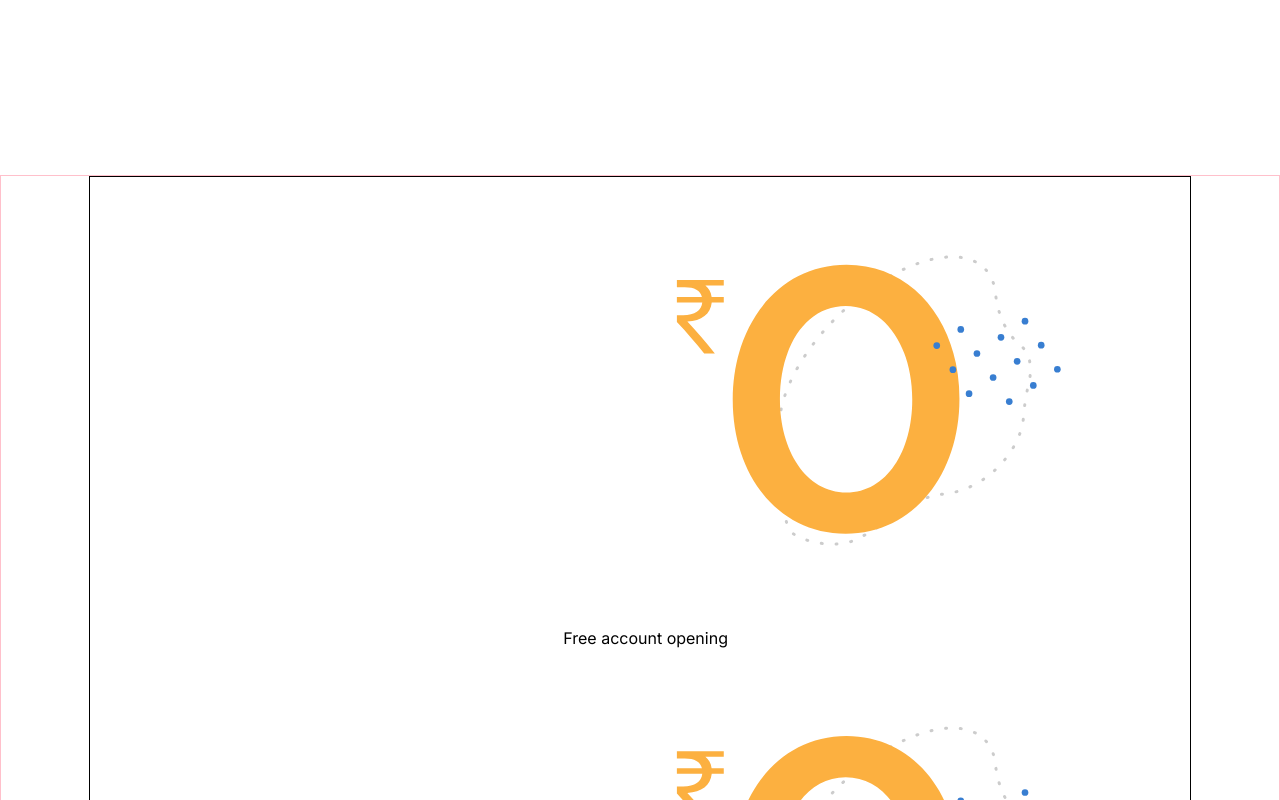
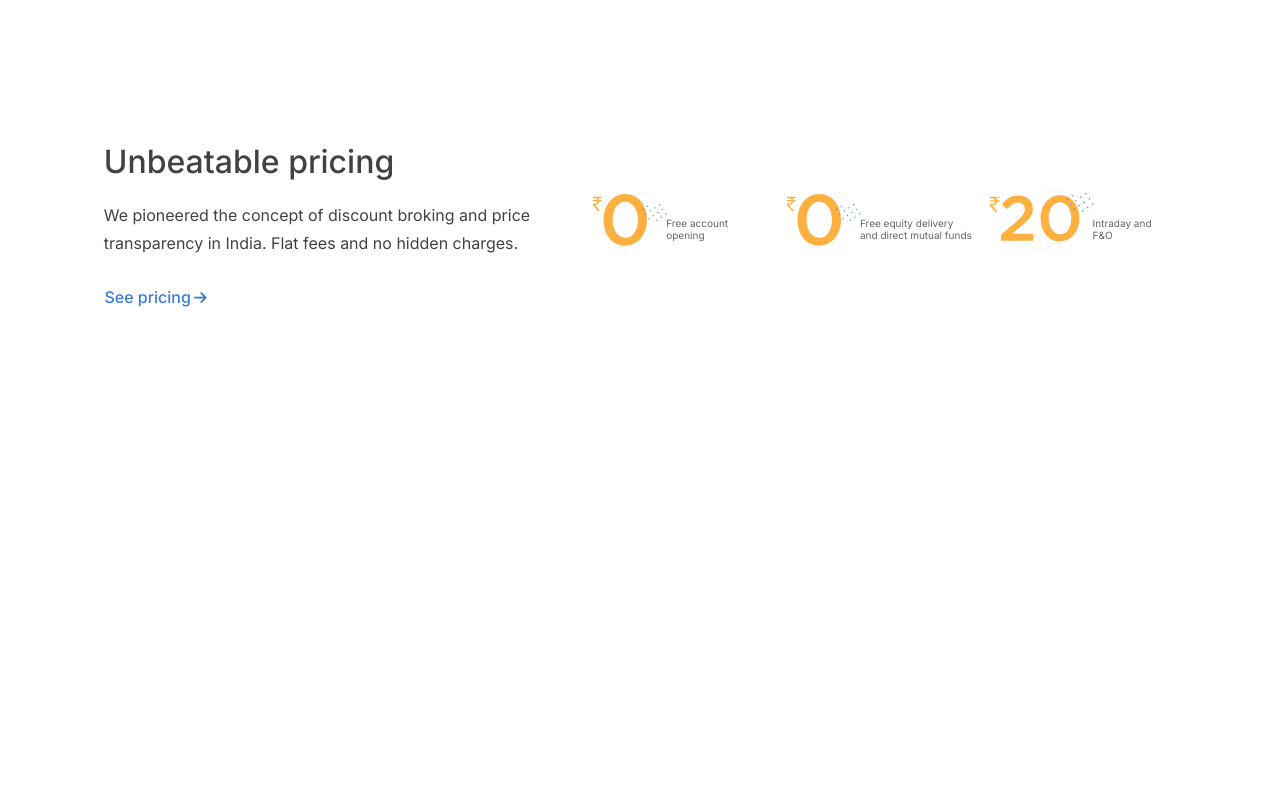
Before and after one commit to Krishn-10/Zerodha, a plain HTML site: page index.html in a window 1280 px wide. Shown: the part 1680-2480 px from the top of the page. After the commit the page ends 2127 px from the top, so only its background shows below. Drawn offline with Linux system fonts and the light colour scheme.

Commit message:
completed pricing section

```diff
--- a/index.html
+++ b/index.html
@@ -185,15 +185,20 @@
                 <div class="pricing-images-container">
                   <div class="pricing-image">
                     <img src="zero.svg" alt="">
-                    <p>Free account opening</p>
+                    <p>Free account
+                      <br>
+                       opening</p>
                   </div>
                   <div class="pricing-image">
                     <img src="zero2.svg" alt="">
-                    <p>Free equity delivery and direct mutual funds</p>
+                    <p>Free equity delivery
+                      <br>and direct mutual funds</p>
                   </div>
-                  <div class="pricing-image">
+                  <div class="pricing-image intraday">
                     <img src="twenty.svg" alt="">
-                    <p>Intraday and F&O</p>
+                    <p>Intraday and
+                      <br>
+                       F&O</p>
                   </div>
                 </div>
               </div>
--- a/style.css
+++ b/style.css
@@ -1,22 +1,26 @@
-*{
+* {
   margin: 0;
   padding: 0;
   font-family: "Inter", sans-serif;
   font-optical-sizing: auto;
 }
-.parent{
+
+.parent {
   width: 100%;
 }
-li{
+
+li {
   list-style-type: none;
 }
-body{
+
+body {
   display: flex;
   justify-content: center;
   min-width: 350px;
   /* line-height: 1.7; */
 }
-.nav{
+
+.nav {
   width: 100%;
   height: 4.5rem;
   box-sizing: border-box;
@@ -30,7 +34,7 @@ body{
   background-color: white;
 }
 
-.container{
+.container {
   width: 100%;
   height: 100%;
   padding: 0 5rem 0 5rem;
@@ -41,18 +45,18 @@ body{
   /* z-index: 10; */
 }
 
-.logo-container{
+.logo-container {
   width: 30%;
   /* text-align: center; */
 }
 
-.logo-container>a>img{
+.logo-container>a>img {
   width: 40%;
   height: 17px;
   /* height: 40%; */
 }
 
-.field-container{
+.field-container {
   height: 100%;
   width: 45%;
   display: flex;
@@ -63,23 +67,27 @@ body{
   /* opacity: 0.6; */
   /* font-weight: ; */
 }
-.field>a{
+
+.field>a {
   opacity: 0.6;
 }
 
-.field>a:hover , .utilities>ul>li>a:hover, .updates>ul>li>a:hover{
+.field>a:hover,
+.utilities>ul>li>a:hover,
+.updates>ul>li>a:hover {
   color: blue;
 }
 
-a{
+a {
   color: black;
   text-decoration: none;
 }
-.fa-solid{
+
+.fa-solid {
   font-size: large;
 }
 
-.nav-menu-container{
+.nav-menu-container {
   position: absolute;
   height: 60%;
   min-width: 700px;
@@ -90,89 +98,107 @@ a{
   top: 4.4rem;
   right: 4.7rem;
   background-color: white;
-  visibility:hidden;
+  visibility: hidden;
 }
+
 /* .fa-solid:click .nav-menu-container{
   visibility: visible;
 } */
-.menu-header{
+.menu-header {
   height: 40%;
   display: flex;
 
 }
-.menu-header-item{
+
+.menu-header-item {
   width: 25%;
   text-align: center;
   padding: 1rem 0 0 0;
 }
-.menu-header-item h4{
+
+.menu-header-item h4 {
   margin: 0.3rem 0 0.5rem 0;
   /* font-size: small; */
   font-weight: 600;
   opacity: 0.7;
 }
-.menu-header-item p{
+
+.menu-header-item p {
   margin: 0.3rem 0 0.5rem 0;
   font-size: smaller;
   font-weight: 500;
   opacity: 0.6;
 }
-.menu-header-item img{
+
+.menu-header-item img {
   max-height: 50px;
   max-width: 100%;
   /* opacity: 0.8; */
 }
 
-.menu-header-item>img:hover{
+.menu-header-item>img:hover {
   opacity: 1;
 }
-.menu-footer{
+
+.menu-footer {
   height: 60%;
   display: flex;
   width: 100%;
   justify-content: space-between;
   background-color: rgb(250, 250, 250);
 }
-.menu-footer-item1{
+
+.menu-footer-item1 {
   height: 60%;
   display: flex;
   width: 58%;
   height: 100%;
   justify-content: space-between;
 }
-.utilities, .updates{
+
+.utilities,
+.updates {
   width: 45%;
   height: 100%;
   /* text-align: ; */
 }
-.utilities h3, .updates h3{
+
+.utilities h3,
+.updates h3 {
   /* text-align: center; */
   margin: 1.5rem 0 1rem 1.5rem;
   opacity: 0.7;
 
 }
- .menu-footer-item2 h3{
+
+.menu-footer-item2 h3 {
   margin: 1.5rem 0 0.8rem 1.5rem;
   opacity: 0.7;
- }
-.utilities ul li, .updates ul li{
+}
+
+.utilities ul li,
+.updates ul li {
   /* text-align: center; */
   margin: 1rem 0 0 1.5rem;
   opacity: 0.8;
 }
-.menu-footer-item2{
+
+.menu-footer-item2 {
   width: 37%;
   height: 100%;
 }
-.menu-footer-item2{
+
+.menu-footer-item2 {
   display: flex;
   flex-direction: column;
 }
-.menu-footer-item2-1{
+
+.menu-footer-item2-1 {
   height: 30%;
 
 }
-.menu-footer-item2-2{
+
+.menu-footer-item2-2 {
   width: 50%;
   height: 70%;
   display: flex;
@@ -181,23 +207,28 @@ a{
   /* padding-top: 1.5rem; */
   /* align-items: center; */
 }
-.menu-footer-item2 p{
+
+.menu-footer-item2 p {
   margin-top: 1rem;
   opacity: 0.7;
 }
-.image-1 img{
+
+.image-1 img {
   max-height: 45px;
 }
-.image-2 img{
+
+.image-2 img {
   max-height: 30px;
   margin-top: 0.4rem;
 }
-.image-1{
+
+.image-1 {
   text-align: center;
   /* margin-left: 2rem; */
   width: 50%;
 }
-.image-2{
+
+.image-2 {
   text-align: center;
   margin-left: 2rem;
   width: 50%;
@@ -206,29 +237,34 @@ a{
 .menu-header-item a:hover h4 {
   color: blue;
 }
+
 .menu-header-item a:hover img {
   opacity: 0.7;
 }
+
 .menu-footer-item2-2 a:hover p {
   color: blue;
 }
+
 .menu-footer-item2-2 a:hover img {
   opacity: 0.7;
 }
 
 
 /* landing section */
-.parent-content{
+.parent-content {
   margin-top: 8rem;
   display: block;
   /* z-index: 1; */
 }
-.homepage{
+
+.homepage {
   /* padding: 1rem; */
   /* border: 1px solid black; */
   display: block;
 }
-.container-2{
+
+.container-2 {
   /* border: 1px solid pink; */
   /* width: 1100px; */
   max-width: 100%;
@@ -237,10 +273,12 @@ a{
   text-align: center;
   padding-bottom: 5rem;
 }
-.container-2 img{
+
+.container-2 img {
   max-height: 45vh;
 }
-.container-2 h1{
+
+.container-2 h1 {
   margin-top: 3.5rem;
   font-size: 3rem;
   display: block;
@@ -248,12 +286,12 @@ a{
   opacity: 0.7;
 }
 
-.container-2 p{
+.container-2 p {
   margin-top: 1.5rem;
   font-size: large;
 }
 
-.container-2 .button{
+.container-2 .button {
   display: inline-block;
   width: 12rem;
   height: 2rem;
@@ -267,143 +305,227 @@ a{
   font-size: larger;
 
 }
-.container-2 .button:hover{
+
+.container-2 .button:hover {
   background-color: #333;
 }
-.ecosystem{
-  margin: 4rem 1rem 8rem 1rem;
+
+.ecosystem {
+  margin: 4rem 1rem 5rem 1rem;
   padding: 0 2rem 0 2rem;
 }
-.ecosystem-container{
+
+.ecosystem-container {
   /* margin: 2rem 1rem 2rem 1rem; */
   padding: 0 2rem 0 2rem;
 }
-.upper-ecosystem{
+
+.upper-ecosystem {
   display: flex;
   justify-content: space-between;
 }
-.upper-ecosystem-left{
+
+.upper-ecosystem-left {
   width: 40%;
 }
-.upper-ecosystem-right{
+
+.upper-ecosystem-right {
   text-align: center;
   width: 55%;
 }
-.upper-ecosystem-right img{
+
+.upper-ecosystem-right img {
   max-width: 100%;
   width: auto;
 }
-.upper-ecosystem-left h1{
+
+.upper-ecosystem-left h1 {
   margin-bottom: 2rem;
   font-size: 2rem;
   opacity: 0.8;
   font-weight: 500;
 }
-.why-us-section h3{
+
+.why-us-section h3 {
   color: #424242;
   font-weight: 500;
   font-size: 1.5rem;
 }
-.why-us-section p{
+
+.why-us-section p {
   color: #666;
   margin: 5px 0 2rem 0;
   line-height: 1.8;
   font-weight: 400;
 }
-.why-us-section p a{
-  color:#387ed1;
+
+.why-us-section p a {
+  color: #387ed1;
   font-weight: 450;
 }
-.why-us-section p a:hover{
-  color:#333;
+
+.why-us-section p a:hover {
+  color: #333;
   font-weight: 450;
 }
-.upper-ecosystem-left .last-section p{
+
+.upper-ecosystem-left .last-section p {
   margin-bottom: 0;
 }
-.upper-ecosystem-right p{
+
+.upper-ecosystem-right p {
   text-align: center;
   width: 100%;
   margin: 1.5rem 0 15px 0;
   line-height: 1;
 }
-.upper-ecosystem-right p a{
+
+.upper-ecosystem-right p a {
   color: #387ed1;
   font-weight: 500;
 }
-.upper-ecosystem-right p a i{
+
+.upper-ecosystem-right p a i {
   color: #387ed1;
   font-size: 0.9rem;
   margin: 0 0.2rem 0 0.2rem;
   /* font-weight: 400; */
 }
-.demo-link{
+
+.demo-link {
   margin-left: 1rem;
 }
-.product-link:hover i{
+
+.product-link:hover i {
   color: #333;
 }
-.product-link:hover{
+
+.product-link:hover {
   color: #333;
 }
-.demo-link:hover i{
+
+.demo-link:hover i {
   color: #333;
 }
-.demo-link:hover{
+
+.demo-link:hover {
   color: #333;
 }
 
 /* Press Logos */
-.lower-ecosystem{
+.lower-ecosystem {
   width: auto;
   max-width: 100%;
   padding: 4.5rem;
   text-align: center;
 }
-.lower-ecosystem img{
+
+.lower-ecosystem img {
   max-width: 100%;
 }
-.lower-ecosystem a:hover{
+
+.lower-ecosystem a:hover {
   opacity: 0.7;
 }
 
 
 /* Pricing Section */
-.pricing{
+.pricing {
+  height: 200px;
   padding: 0 20px 120px 20px;
-  border: 1px solid pink;
+  /* border: 1px solid pink; */
 }
-.pricing .container-3{
-  border: 1px solid black;
+
+.pricing .container-3 {
+  /* border: 1px solid black; */
   width: 1100px;
   max-width: 100%;
+  height: 100%;
   margin: 0 auto;
 }
-.pricing-upper{
+
+.pricing-upper {
+  height: 80%;
+  width: 100%;
   display: flex;
   justify-content: space-around;
   align-items: center;
 }
-.unbeatable-pricing{
+
+.unbeatable-pricing {
   width: 40%;
 }
-.pricing-images-container{
-  width: 55%;
-  flex: 0 1 auto;
-  padding: 0 1rem 0 1rem;
-}
-.unbeatable-pricing h2{
+
+.unbeatable-pricing h2 {
   font-size: 2rem;
   font-weight: 500;
   color: #424242;
   margin-bottom: 20px;
 }
-.unbeatable-pricing p{
+
+.unbeatable-pricing p {
   line-height: 1.8;
   margin: 16px 0 15px;
+  font-weight: 400;
+  color: #424242;
 }
-.pricing-image{
-  /* display: inline-block; */
+
+.pricing-images-container {
   height: 100%;
-  box-sizing: border-box;
+  width: 55%;
+  display: flex;
+  align-items: flex-end;
+  justify-content: space-between;
+  /* padding-bottom: 1rem; */
+  padding-top: 0.5rem;
 }
+
+.pricing-image {
+  width: 50%;
+}
+
+.pricing-image p {
+  position: relative;
+  width: fit-content;
+  left: 95px;
+  bottom: 50px;
+  font-size: 10px;
+  color: #666;
+  /* line-height: 16px */
+}
+
+.pricing-image img{
+  width: 60%;
+}
+
+.intraday{
+  margin-left: 1.5rem;
+}
+
+.intraday p{
+  left: 110px;
+  bottom: 50px;
+}
+
+.pricing-lower{
+  margin: 0 0 0 0.9rem;
+}
+
+.pricing-lower p a {
+  color: #387ed1;
+  font-weight: 500;
+}
+
+.pricing-lower p a i {
+  color: #387ed1;
+  font-size: 0.9rem;
+  margin: 0 0.2rem 0 0.2rem;
+  /* font-weight: 400; */
+}
+
+.pricing-lower p a:hover i {
+  color: #333;
+}
+.pricing-lower p a:hover{
+  color: #333;
+}
```
